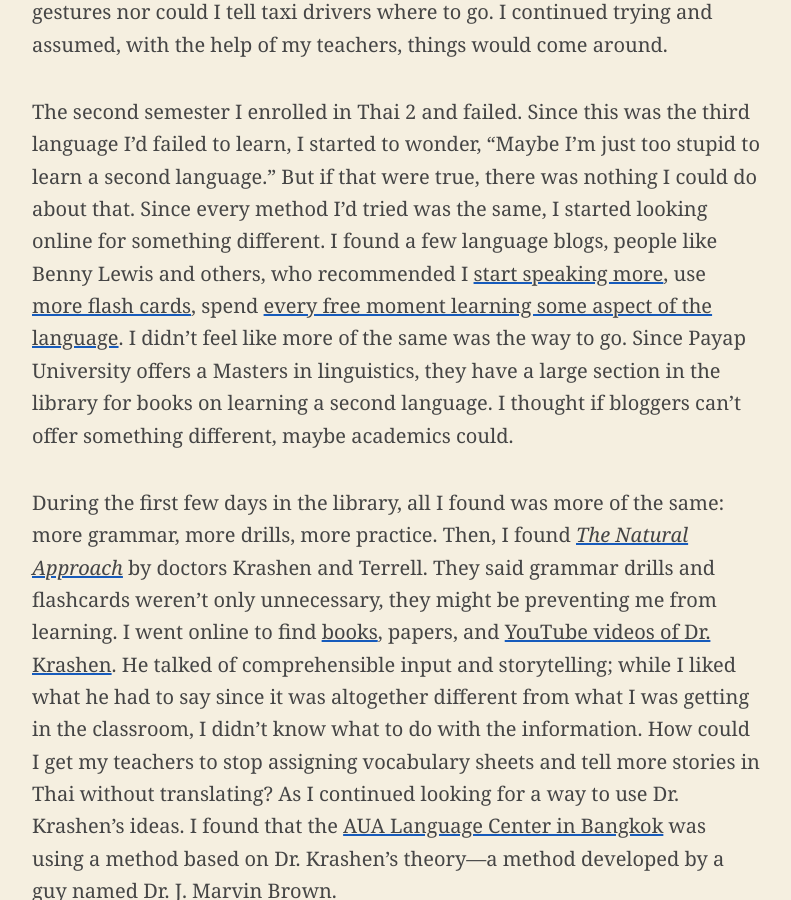
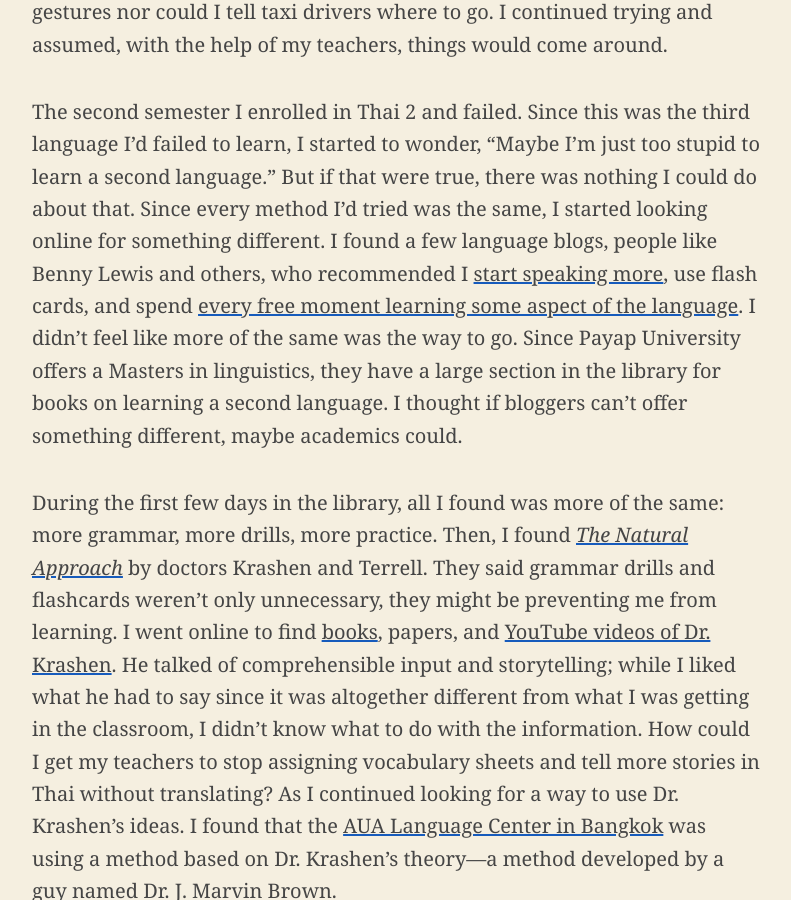
Before and after one commit to bradonomics/bradonomics.com, a Jekyll site: the page built from _articles/2014-02-13-second-language.md, in a window 1280 px wide and 900 px high, scrolled down 1692 px. Shown: the whole window, without its empty margins (244-1035 px from the left). Built offline with Jekyll 4.4.1, drawn with Linux system fonts in a browser that asks for light colours.

Commit message:
Remove broken link

```diff
--- a/_articles/2014-02-13-second-language.md
+++ b/_articles/2014-02-13-second-language.md
@@ -14,7 +14,7 @@
 
 In 2009, I moved to Thailand and enrolled in university. I had high hopes of learning Thai language. Not only was there a foreign language requirement for my degree, but I'd also have a proper class with teachers. In my first semester I took Thai 1. I made a 'C.' Not bad, but not great. I was having the same problems as before. I could, on rare occasion, make myself understood but I couldn't understand anything said to me and I had a hard time remembering the vocabulary. I couldn't order food at the market without gestures nor could I tell taxi drivers where to go. I continued trying and assumed, with the help of my teachers, things would come around.
 
-The second semester I enrolled in Thai 2 and failed. Since this was the third language I'd failed to learn, I started to wonder, "Maybe I'm just too stupid to learn a second language." But if that were true, there was nothing I could do about that. Since every method I'd tried was the same, I started looking online for something different. I found a few language blogs, people like Benny Lewis and others, who recommended I [start speaking more](http://www.fluentin3months.com/speak-it/), use [more flash cards](http://www.everydaylanguagelearner.com/2012/01/09/language-learning-tip-using-paper-flashcards-effectivley/), spend [every free moment learning some aspect of the language](http://learnthaifromawhiteguy.com/consistency-is-key/). I didn't feel like more of the same was the way to go. Since Payap University offers a Masters in linguistics, they have a large section in the library for books on learning a second language. I thought if bloggers can't offer something different, maybe academics could.
+The second semester I enrolled in Thai 2 and failed. Since this was the third language I'd failed to learn, I started to wonder, "Maybe I'm just too stupid to learn a second language." But if that were true, there was nothing I could do about that. Since every method I'd tried was the same, I started looking online for something different. I found a few language blogs, people like Benny Lewis and others, who recommended I [start speaking more](http://www.fluentin3months.com/speak-it/), use flash cards, and spend [every free moment learning some aspect of the language](http://learnthaifromawhiteguy.com/consistency-is-key/). I didn't feel like more of the same was the way to go. Since Payap University offers a Masters in linguistics, they have a large section in the library for books on learning a second language. I thought if bloggers can't offer something different, maybe academics could.
 
 During the first few days in the library, all I found was more of the same: more grammar, more drills, more practice. Then, I found [*The Natural Approach*](https://www.worldcat.org/title/natural-approach-language-acquisition-in-the-classroom/oclc/751657260) by doctors Krashen and Terrell. They said grammar drills and flashcards weren't only unnecessary, they might be preventing me from learning. I went online to find [books](http://www.sdkrashen.com/), papers, and [YouTube videos of Dr. Krashen](http://www.youtube.com/watch?v=3QyX9XhGX3s). He talked of comprehensible input and storytelling; while I liked what he had to say since it was altogether different from what I was getting in the classroom, I didn't know what to do with the information. How could I get my teachers to stop assigning vocabulary sheets and tell more stories in Thai without translating? As I continued looking for a way to use Dr. Krashen's ideas. I found that the [AUA Language Center in Bangkok](http://auathai.com/) was using a method based on Dr. Krashen's theory---a method developed by a guy named Dr. J. Marvin Brown.
 
```
